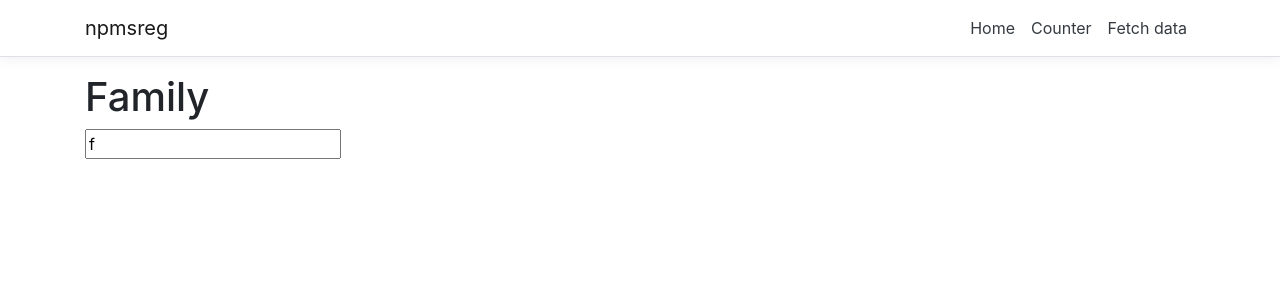
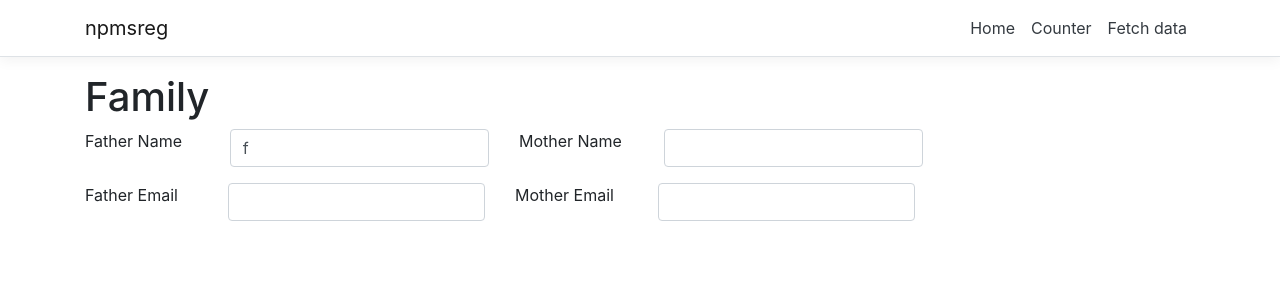
Before and after one commit to hengyiliu/npmsreg, a React (Create React App) app in the folder ClientApp/: page /family in a window 1280 px wide. Shown: the top 300 px of the page. Built offline with nearby package versions, Linux system fonts and the light colour scheme; no server answers.

Commit message:
use reactstrap

```diff
--- a/ClientApp/src/components/Family.tsx
+++ b/ClientApp/src/components/Family.tsx
@@ -1,4 +1,5 @@
 import React, { Component } from 'react';
+import { Form, FormGroup, Input, Label, Container, Row, Col } from 'reactstrap';
 import { Dispatch } from 'redux';
 import { connect } from 'react-redux';
 import { GetFamily, FamilyActionType, GetFamilyData, UpdateFamilyData } from '../actions/actions';
@@ -15,11 +16,40 @@ export interface IFamilyProps {
 }
 
 const FamilySection = (props: FormikProps<IFamily>) =>
-  <form onSubmit={props.handleSubmit}>
-    <Field type="text" name="fatherName" />
-    <ErrorMessage name="fatherName" />
-  </form>
+  <Form onSubmit={props.handleSubmit}>
+    <Container>
+      <Row>
+        <FormGroup row>
+          <Col md={2}><Label for="fatherName">Father Name</Label></Col>
+          <Col md={4}><Input tag={Field} name="fatherName" type="text" /></Col>
+          <Col md={2}><Label for="motherName">Mother Name</Label></Col>
+          <Col md={4}><Input tag={Field} name="motherName" type="text" /></Col>
+        </FormGroup>
+      </Row>
+      <Row>
+        <FormGroup row>
+          <Col md={2}><Label for="fatherEmail">Father Email</Label></Col>
+          <Col md={4}><Input tag={Field} name="fatherEmail" type="email" /></Col>
+          <Col md={2}><Label for="motherEmail">Mother Email</Label></Col>
+          <Col md={4}><Input tag={Field} name="motherEmail" type="email" /></Col>
+        </FormGroup>
+      </Row>
+    </Container>
+  </Form>
 ;
+
+const validateEmail = (values: IFamily) => {
+  let errors: any = {};
+  if (!values.fatherEmail) {
+    errors.fatherEmail = 'Required';
+  } else if (!/^[A-Z0-9._%+-]+@[A-Z0-9.-]+\.[A-Z]{2,4}$/i.test(values.fatherEmail)) {
+    errors.fatherEmail = 'Invalid email address';
+  }
+
+  //...
+
+  return errors;
+};
 
 class Family extends Component<IFamilyProps, {}> {
   static displayName: string = Family.name;
@@ -35,6 +65,7 @@ class Family extends Component<IFamilyProps, {}> {
         <h1>Family</h1>
         <Formik
           enableReinitialize={true}
+          validate={validateEmail}
           initialValues={this.props.family}
           onSubmit={(values, actions) => {
             setTimeout(() => {
```
